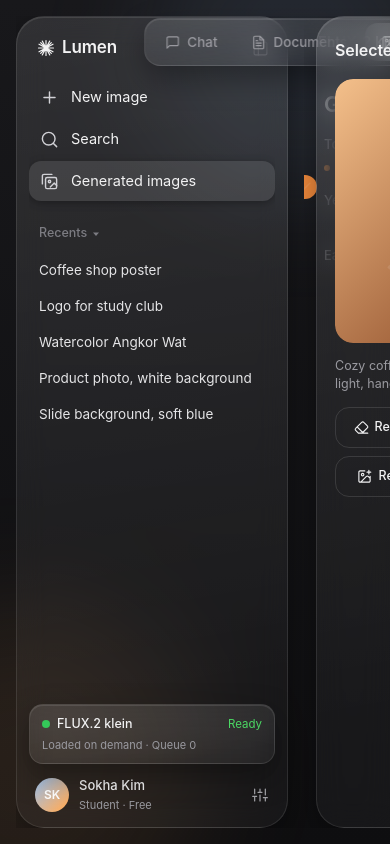
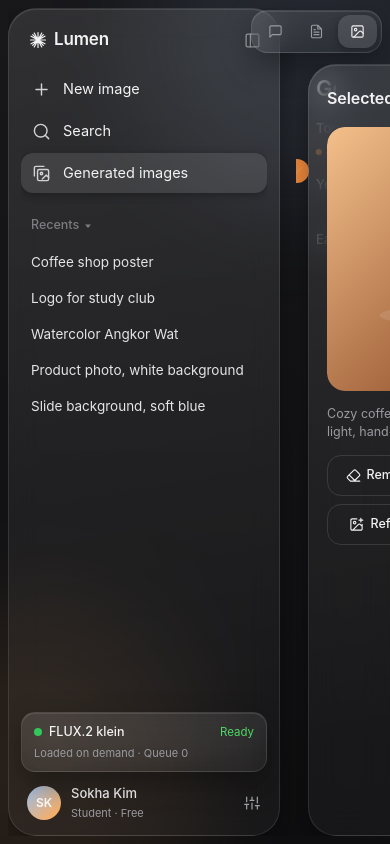
Before and after one commit to cod-itor/Lumen-Local-AI, a Next.js app: page /image/coffee-1 in a window 390 px wide. Built offline with nearby package versions, Linux system fonts and the light colour scheme.

Commit message:
feat(shell): keep tab bar fixed and remember last page per tab

```diff
--- a/src/app/(app)/layout.tsx
+++ b/src/app/(app)/layout.tsx
@@ -1,6 +1,7 @@
 import { AppShell } from "@/components/app/app-shell";
 import { DocumentsSidebarBody } from "@/components/documents/sidebar-documents";
 import { ImageSidebarBody } from "@/components/image/sidebar-image";
+import { getMaterials } from "@/services/documents";
 import {
   getChatHistory,
   getCurrentUser,
@@ -9,12 +10,20 @@ import {
 } from "@/services/app";
 
 export default async function AppLayout({ children }: LayoutProps<"/">) {
-  const [user, chatHistory, sectionModels, modelStatuses] = await Promise.all([
+  const [user, chatHistory, sectionModels, modelStatuses, materials] = await Promise.all([
     getCurrentUser(),
     getChatHistory(),
     getSectionModels(),
     getModelStatuses(),
+    getMaterials(),
   ]);
+
+  // Where each tab goes before the user has visited it (direct links, no redirect hop).
+  const tabHomes = {
+    chat: "/chat",
+    documents: materials[0] ? `/documents/${materials[0].id}` : "/documents",
+    image: "/image",
+  };
 
   // Section-specific sidebar bodies. Each is an async server component that loads
   // its own data from src/services, so it can fetch the API later.
@@ -24,7 +33,7 @@ export default async function AppLayout({ children }: LayoutProps<"/">) {
   };
 
   return (
-    <AppShell data={{ user, chatHistory, sectionModels, modelStatuses, sidebars }}>
+    <AppShell data={{ user, chatHistory, sectionModels, modelStatuses, sidebars, tabHomes }}>
       {children}
     </AppShell>
   );
--- a/src/components/app/app-shell.tsx
+++ b/src/components/app/app-shell.tsx
@@ -3,7 +3,7 @@
 import { usePathname } from "next/navigation";
 import type { AppSection, ChatSummary, ModelStatus, User } from "@/types";
 import { AppGlows } from "./glows";
-import { ShellProvider, useShell } from "./shell-context";
+import { sectionOf, ShellProvider, useShell } from "./shell-context";
 import { SidebarFrame } from "./sidebar";
 import { ChatSidebarBody } from "./sidebar-chat";
 import { TopBar } from "./top-bar";
@@ -15,12 +15,9 @@ export type ShellData = {
   modelStatuses: Record<AppSection, ModelStatus>;
   /** Section-specific sidebar bodies rendered on the server (documents, image). */
   sidebars: Partial<Record<AppSection, React.ReactNode>>;
+  /** Default landing page for each tab before the user has visited it. */
+  tabHomes: { chat: string; documents: string; image: string };
 };
-
-function sectionOf(pathname: string): AppSection {
-  const seg = pathname.split("/")[1];
-  return seg === "documents" || seg === "image" || seg === "learn" ? seg : "chat";
-}
 
 export function AppShell({ data, children }: { data: ShellData; children: React.ReactNode }) {
   return (
@@ -30,6 +27,11 @@ export function AppShell({ data, children }: { data: ShellData; children: React.
   );
 }
 
+/**
+ * Layout: [sidebar] [header (full width, stable) / content + right panel].
+ * The header spans the whole area right of the sidebar, so the tab bar stays
+ * in the same place on every page; side panels open underneath it.
+ */
 function ShellLayout({ data, children }: { data: ShellData; children: React.ReactNode }) {
   const pathname = usePathname();
   const section = sectionOf(pathname);
@@ -38,14 +40,16 @@ function ShellLayout({ data, children }: { data: ShellData; children: React.Reac
   const body = data.sidebars[section] ?? <ChatSidebarBody history={data.chatHistory} />;
 
   return (
-    <div className="bg-window relative flex h-dvh min-h-[640px] w-full overflow-hidden p-4">
+    <div className="bg-window relative flex h-dvh w-full overflow-hidden p-2 sm:p-4">
       <AppGlows />
       <SidebarFrame body={body} status={data.modelStatuses[section]} user={data.user} />
       <div className="relative flex min-w-0 flex-1 flex-col">
-        <TopBar section={section} model={data.sectionModels[section]} />
-        <main className="relative min-h-0 flex-1">{children}</main>
+        <TopBar section={section} model={data.sectionModels[section]} tabHomes={data.tabHomes} />
+        <div className="relative flex min-h-0 flex-1">
+          <main className="relative min-w-0 flex-1">{children}</main>
+          <div ref={setRightPanelHost} className="relative flex h-full shrink-0" />
+        </div>
       </div>
-      <div ref={setRightPanelHost} className="relative flex h-full shrink-0" />
     </div>
   );
 }
--- a/src/components/app/shell-context.tsx
+++ b/src/components/app/shell-context.tsx
@@ -1,30 +1,82 @@
 "use client";
 
-import { createContext, useContext, useState } from "react";
+import { usePathname } from "next/navigation";
+import { createContext, useContext, useState, useSyncExternalStore } from "react";
+import type { AppSection } from "@/types";
+
+/** Tabs remember the last page visited in each section (best-practice tab UX). */
+type LastPaths = Partial<Record<"chat" | "documents" | "image", string>>;
 
 type ShellState = {
+  /** Viewport ≥ 1024px: docked sidebar + side panels. Below: drawer + sheets. */
+  isDesktop: boolean;
+  /** Desktop docked sidebar. */
   sidebarOpen: boolean;
-  setSidebarOpen: (open: boolean) => void;
+  /** Mobile drawer. */
+  mobileNavOpen: boolean;
+  setMobileNavOpen: (open: boolean) => void;
+  /** Toggles whichever sidebar the current viewport uses. */
   toggleSidebar: () => void;
   /** DOM node the page's right panel portals into (see <ShellRightPanel>). */
   rightPanelHost: HTMLDivElement | null;
   setRightPanelHost: (el: HTMLDivElement | null) => void;
+  lastPaths: LastPaths;
 };
 
 const ShellContext = createContext<ShellState | null>(null);
 
+const DESKTOP_QUERY = "(min-width: 1024px)";
+
+function subscribeDesktop(cb: () => void) {
+  const mq = window.matchMedia(DESKTOP_QUERY);
+  mq.addEventListener("change", cb);
+  return () => mq.removeEventListener("change", cb);
+}
+
+export function useIsDesktop() {
+  return useSyncExternalStore(
+    subscribeDesktop,
+    () => window.matchMedia(DESKTOP_QUERY).matches,
+    () => true, // server render assumes desktop; mobile corrects on hydrate
+  );
+}
+
+export function sectionOf(pathname: string): AppSection {
+  const seg = pathname.split("/")[1];
+  return seg === "documents" || seg === "image" || seg === "learn" ? seg : "chat";
+}
+
 export function ShellProvider({ children }: { children: React.ReactNode }) {
+  const isDesktop = useIsDesktop();
+  const pathname = usePathname();
   const [sidebarOpen, setSidebarOpen] = useState(true);
+  const [mobileNavOpen, setMobileNavOpen] = useState(false);
   const [rightPanelHost, setRightPanelHost] = useState<HTMLDivElement | null>(null);
+  const [lastPaths, setLastPaths] = useState<LastPaths>({});
+  const [seenPath, setSeenPath] = useState<string | null>(null);
+
+  // On navigation (adjusting state during render, per React docs — no extra effect pass):
+  // remember where the user was in each tab, and close the mobile drawer.
+  if (pathname !== seenPath) {
+    setSeenPath(pathname);
+    const section = sectionOf(pathname);
+    const tab = section === "learn" ? "chat" : section;
+    setLastPaths((prev) => (prev[tab] === pathname ? prev : { ...prev, [tab]: pathname }));
+    setMobileNavOpen(false);
+  }
 
   return (
     <ShellContext.Provider
       value={{
+        isDesktop,
         sidebarOpen,
-        setSidebarOpen,
-        toggleSidebar: () => setSidebarOpen((v) => !v),
+        mobileNavOpen,
+        setMobileNavOpen,
+        toggleSidebar: () =>
+          isDesktop ? setSidebarOpen((v) => !v) : setMobileNavOpen((v) => !v),
         rightPanelHost,
         setRightPanelHost,
+        lastPaths,
       }}
     >
       {children}
--- a/src/components/app/top-bar.tsx
+++ b/src/components/app/top-bar.tsx
@@ -5,52 +5,72 @@ import Link from "next/link";
 import { Icon } from "@/components/icon";
 import { cn } from "@/lib/utils";
 import type { AppSection } from "@/types";
+import { useShell } from "./shell-context";
 import { SidebarClosedControls } from "./sidebar";
 
 const TABS = [
-  { href: "/chat", label: "Chat", icon: "msg", match: ["chat", "learn"] },
-  { href: "/documents", label: "Documents", icon: "file", match: ["documents"] },
-  { href: "/image", label: "Image", icon: "image", match: ["image"] },
+  { key: "chat", label: "Chat", icon: "msg", match: ["chat", "learn"] },
+  { key: "documents", label: "Documents", icon: "file", match: ["documents"] },
+  { key: "image", label: "Image", icon: "image", match: ["image"] },
 ] as const;
 
-/** Header row: sidebar-closed controls + model picker (left), centered tab bar. */
-export function TopBar({ section, model }: { section: AppSection; model: string | null }) {
+/**
+ * Header row: sidebar-closed controls + model picker (left), tab bar centered
+ * over the full header width so it never moves between pages.
+ */
+export function TopBar({
+  section,
+  model,
+  tabHomes,
+}: {
+  section: AppSection;
+  model: string | null;
+  tabHomes: { chat: string; documents: string; image: string };
+}) {
+  const { lastPaths } = useShell();
+
   return (
-    <header className="relative flex h-16 shrink-0 items-start">
-      <div className="flex items-center gap-[10px] pt-[2px]">
+    <header className="relative flex h-14 shrink-0 items-start sm:h-16">
+      <div className="flex min-w-0 items-center gap-[10px] pt-[2px]">
         <SidebarClosedControls />
-        <AnimatePresence mode="popLayout" initial={false}>
+        {/* Fixed-width slot so the picker appearing/disappearing never shifts anything. */}
+        <div className="hidden h-[44px] items-center md:flex">
+          <AnimatePresence mode="wait" initial={false}>
             {model && (
               <motion.button
                 key={model}
-              layout
                 type="button"
                 initial={{ opacity: 0, y: -4 }}
                 animate={{ opacity: 1, y: 0 }}
                 exit={{ opacity: 0, y: -4 }}
-              transition={{ duration: 0.2 }}
-              className="mt-[7px] ml-1 flex items-center gap-[5px] rounded-[12px] px-[10px] py-[6px] transition-colors hover:bg-accent"
+                transition={{ duration: 0.16 }}
+                className="ml-1 flex items-center gap-[5px] rounded-[12px] px-[10px] py-[6px] transition-colors hover:bg-accent"
               >
-              <span className="text-[15px] font-semibold whitespace-nowrap text-foreground">{model}</span>
+                <span className="text-[15px] font-semibold whitespace-nowrap text-foreground">
+                  {model}
+                </span>
                 <Icon name="chev" size={14} className="text-muted-foreground" />
               </motion.button>
             )}
           </AnimatePresence>
         </div>
+      </div>
 
       <nav
         aria-label="Workspace"
-        className="glass absolute top-[2px] left-1/2 flex -translate-x-1/2 items-start gap-[2px] rounded-[16px] p-1"
+        className="glass absolute top-[2px] right-0 flex items-start gap-[2px] rounded-[16px] p-1 sm:right-auto sm:left-1/2 sm:-translate-x-1/2"
       >
         {TABS.map((tab) => {
           const active = (tab.match as readonly string[]).includes(section);
+          const href = lastPaths[tab.key] ?? tabHomes[tab.key];
           return (
             <Link
-              key={tab.href}
-              href={tab.href}
+              key={tab.key}
+              href={href}
               aria-current={active ? "page" : undefined}
+              aria-label={tab.label}
               className={cn(
-                "relative flex items-center gap-[7px] rounded-[12px] px-4 py-[9px] transition-colors",
+                "relative flex items-center gap-[7px] rounded-[12px] px-3 py-[9px] transition-colors sm:px-4",
                 active ? "text-foreground" : "text-muted-foreground hover:text-foreground",
               )}
             >
@@ -62,7 +82,9 @@ export function TopBar({ section, model }: { section: AppSection; model: string
                 />
               )}
               <Icon name={tab.icon} size={15} className="relative" />
-              <span className="relative text-[13.5px] font-medium whitespace-nowrap">{tab.label}</span>
+              <span className="relative hidden text-[13.5px] font-medium whitespace-nowrap sm:inline">
+                {tab.label}
+              </span>
             </Link>
           );
         })}
```
Lines whose indentation alone changed are shown as unchanged.
